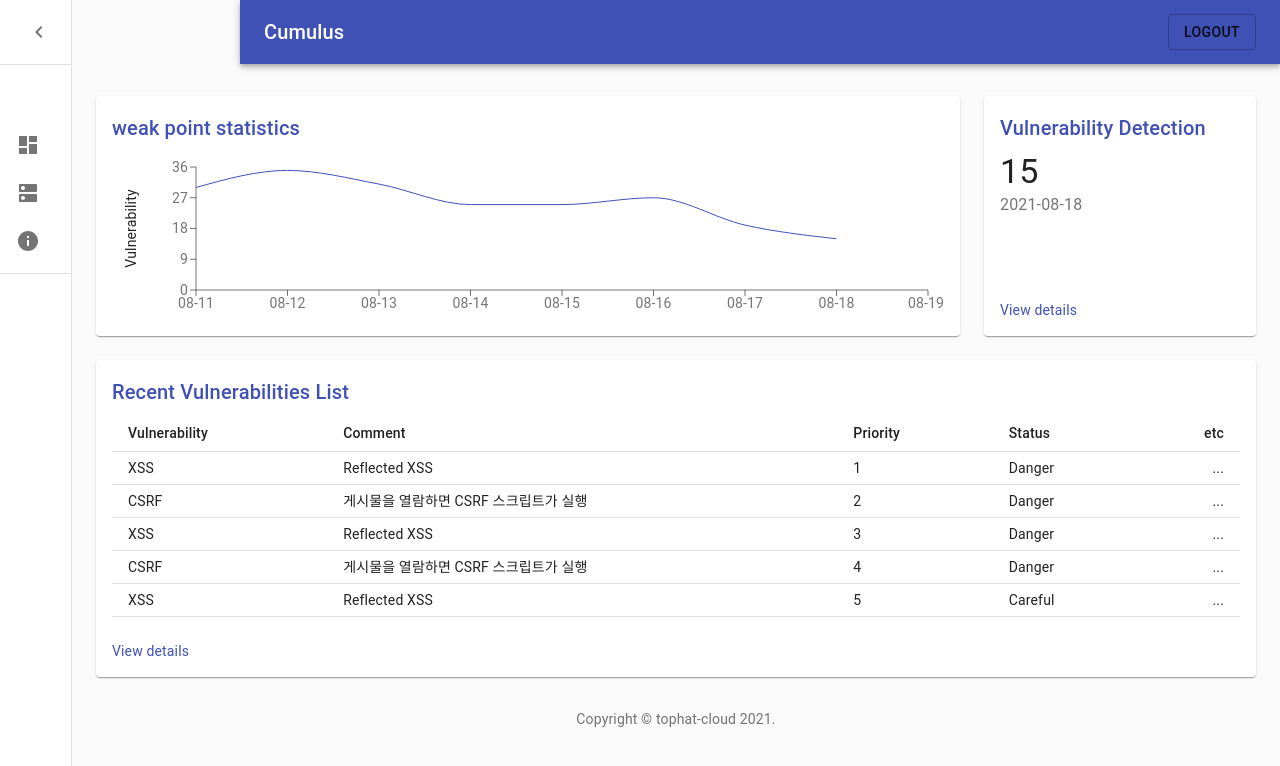
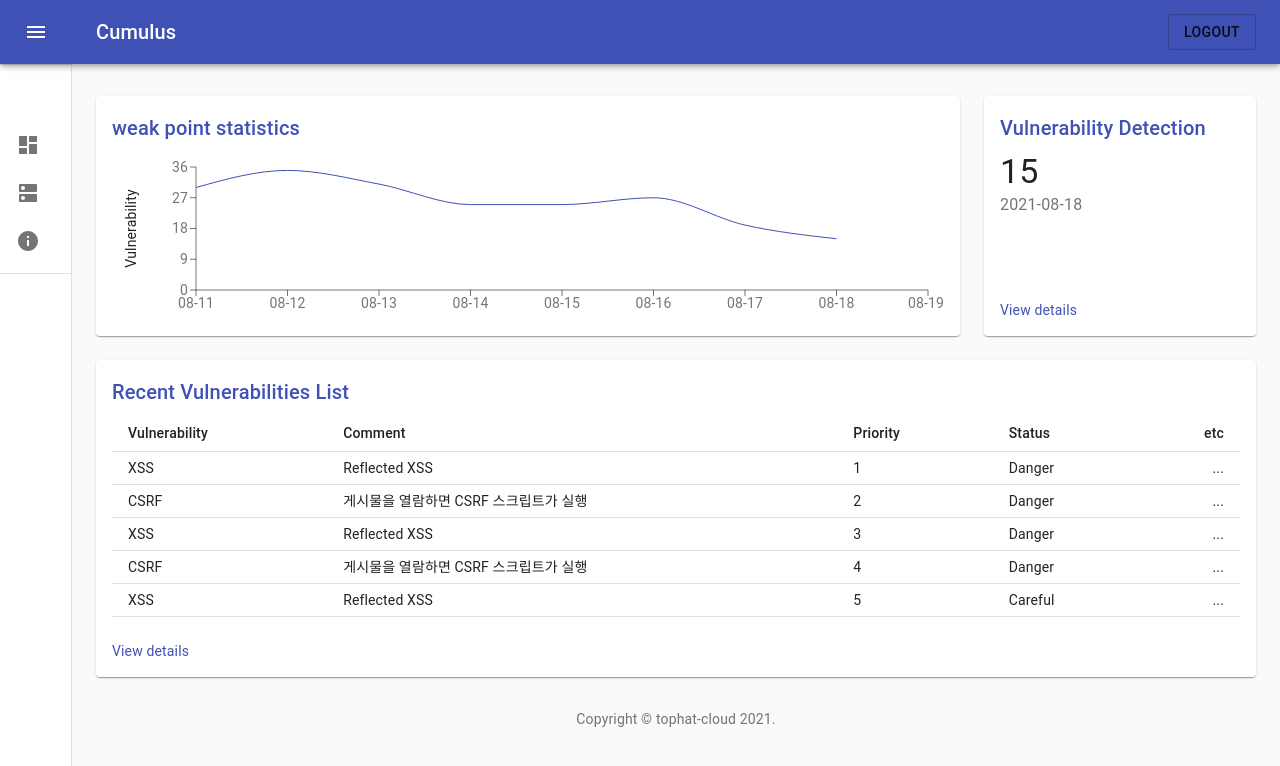
Before and after one commit to tophat-cloud/cumulus-front, a React (Create React App) app: page / in a window 1280 px wide. Both pictures are taken after a click on the button 207 px from the left and 32 px from the top of the page. Shown: the top 766 px of the page. Built offline with nearby package versions, Linux system fonts and the light colour scheme.

Commit message:
Fix bugs: navigation_bar animation

```diff
--- a/src/base/NavBar.js
+++ /dev/null
@@ -1,56 +0,0 @@
-import React from "react";
-import clsx from "clsx";
-
-import AppBar from "@material-ui/core/AppBar";
-import Toolbar from "@material-ui/core/Toolbar";
-import Typography from "@material-ui/core/Typography";
-import IconButton from "@material-ui/core/IconButton";
-import Link from "@material-ui/core/Link";
-import MenuIcon from "@material-ui/icons/Menu";
-import Button from "@material-ui/core/Button";
-
-import { useStyles } from "../dashboard/useStyles";
-
-export default function NavigationBar() {
-  const classes = useStyles();
-  const [open, setOpen] = React.useState(true);
-  const handleDrawerOpen = () => {
-    setOpen(true);
-  };
-
-  return (
-    <AppBar
-      position="absolute"
-      className={clsx(classes.appBar, open && classes.appBarShift)}
-    >
-      <Toolbar className={classes.toolbar}>
-        <IconButton
-          edge="start"
-          color="inherit"
-          aria-label="open drawer"
-          onClick={handleDrawerOpen}
-          className={clsx(classes.menuButton, open && classes.menuButtonHidden)}
-        >
-          <MenuIcon />
-        </IconButton>
-        <Typography
-          component="h1"
-          variant="h6"
-          color="inherit"
-          noWrap
-          className={classes.title}
-        >
-          Cumulus
-        </Typography>
-        {/* <IconButton color="inherit">
-            <Badge badgeContent={4} color="secondary">
-              <NotificationsIcon />
-            </Badge>
-          </IconButton> */}
-        <Link href="/signin" variant="body2">
-          <Button variant="outlined">Logout</Button>
-        </Link>
-      </Toolbar>
-    </AppBar>
-  );
-}
--- a/src/dashboard/Dashboard.js
+++ b/src/dashboard/Dashboard.js
@@ -17,7 +17,6 @@ import Button from "@material-ui/core/Button";
 import { mainListItems, secondaryListItems } from "./listItems";
 
 import { useStyles } from "./useStyles";
-import NavigationBar from "../base/NavBar";
 import Copyright from "../base/Copyright";
 
 export default function DashboardComponent({ children }) {
@@ -29,13 +28,46 @@ export default function DashboardComponent({ children }) {
   const handleDrawerClose = () => {
     setOpen(false);
   };
-  const fixedHeightPaper = clsx(classes.paper, classes.fixedHeight);
 
   return (
     <div className={classes.root}>
       <CssBaseline />
-      {/* 네비게이션 바 */}
-      <NavigationBar></NavigationBar>
+      <AppBar
+        position="absolute"
+        className={clsx(classes.appBar, open && classes.appBarShift)}
+      >
+        <Toolbar className={classes.toolbar}>
+          <IconButton
+            edge="start"
+            color="inherit"
+            aria-label="open drawer"
+            onClick={handleDrawerOpen}
+            className={clsx(
+              classes.menuButton,
+              open && classes.menuButtonHidden
+            )}
+          >
+            <MenuIcon />
+          </IconButton>
+          <Typography
+            component="h1"
+            variant="h6"
+            color="inherit"
+            noWrap
+            className={classes.title}
+          >
+            Cumulus
+          </Typography>
+          {/* <IconButton color="inherit">
+            <Badge badgeContent={4} color="secondary">
+              <NotificationsIcon />
+            </Badge>
+          </IconButton> */}
+          <Link href="/signin" variant="body2">
+            <Button variant="outlined">Logout</Button>
+          </Link>
+        </Toolbar>
+      </AppBar>
       <Drawer
         variant="permanent"
         classes={{
```
